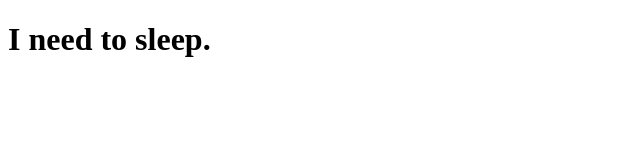
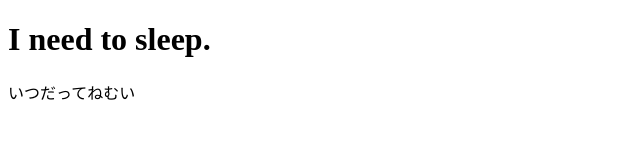
Before and after one commit to shhsleep/shhsleep, a plain HTML site: page index.html in a window 1280 px wide. Shown: the whole page, without its empty margins (0-640 px from the left). Drawn offline with Linux system fonts and the light colour scheme.

Commit message:
onegaisimasu

```diff
--- a/index.html
+++ b/index.html
@@ -8,5 +8,8 @@
     <h1 id="sleepy">
       I need to sleep.
     </h1>
+    <p>
+      いつだってねむい
+    </p>
   </body>
 </html>
```
